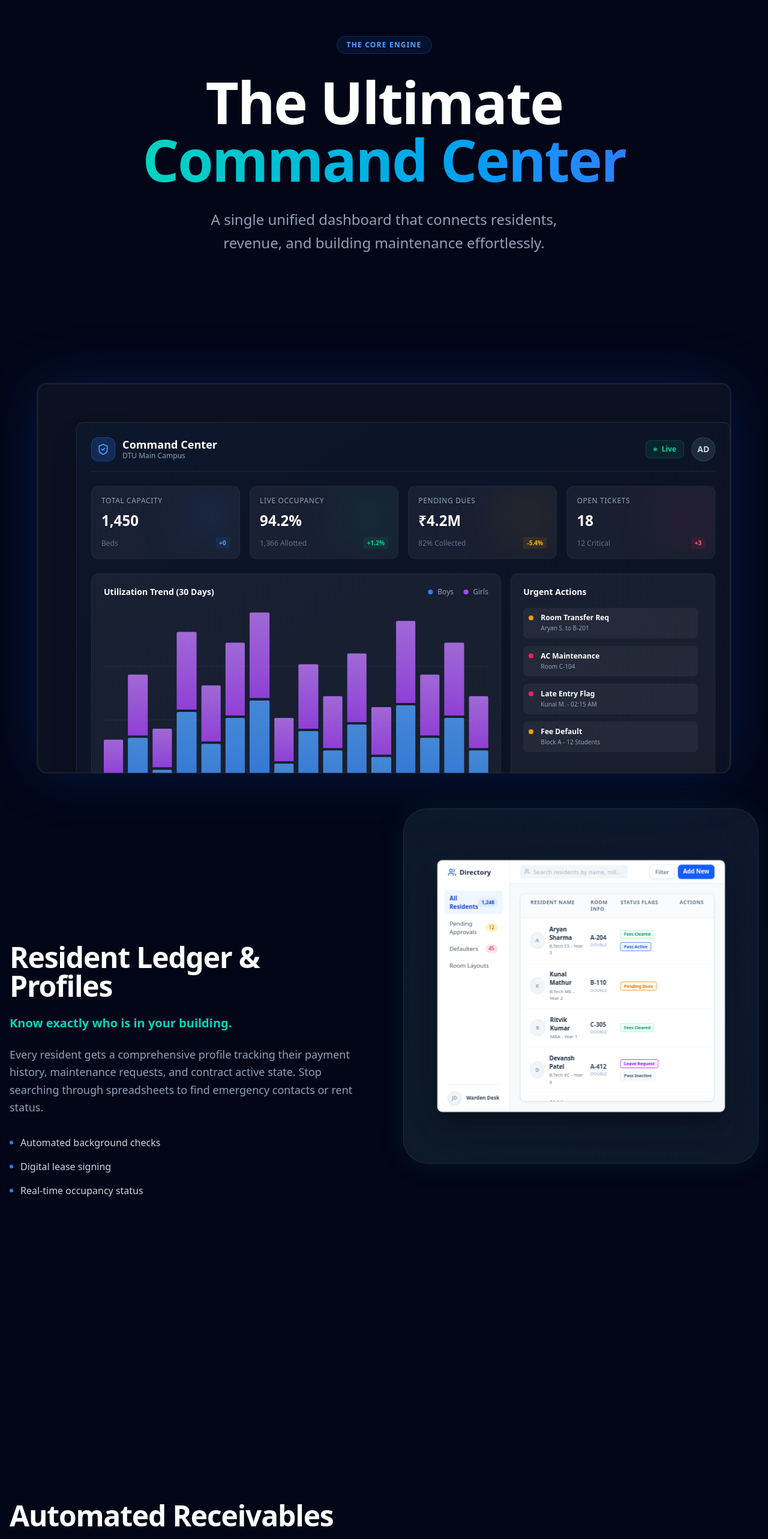
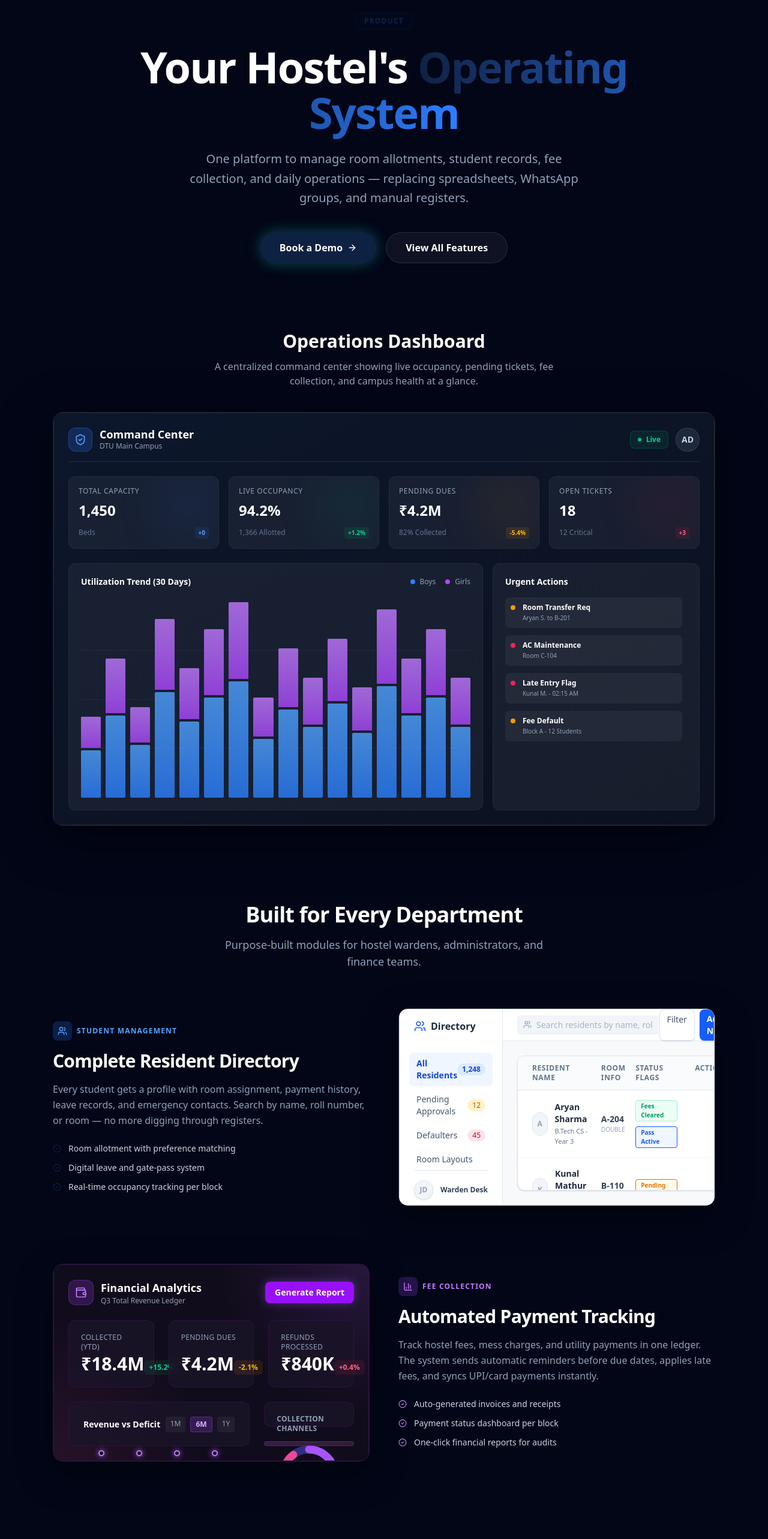
Before and after one commit to rachierich24/nestnwings, a Next.js app: page /product in a window 1280 px wide. Shown: the part 140-2706 px from the top of the page at 60% size. Built offline with nearby package versions, Linux system fonts and the light colour scheme.

Commit message:
fix: rewrite product page — remove floating dots/overlays, clean dashboard layout, professional copy

```diff
--- a/src/app/product/page.tsx
+++ b/src/app/product/page.tsx
@@ -1,10 +1,10 @@
 "use client";
 
 import { motion, useScroll, useTransform } from "framer-motion";
-import Image from "next/image";
 import { useRef } from "react";
 import Link from "next/link";
 import { OpsMockup, ResMockup, FinMockup } from "@/components/home/ProductShowcase";
+import { ArrowRight, CheckCircle2, BarChart3, Users, Shield } from "lucide-react";
 
 export default function ProductPage() {
     const containerRef = useRef<HTMLDivElement>(null);
@@ -13,148 +13,195 @@ export default function ProductPage() {
         offset: ["start start", "end end"]
     });
 
-    const scale = useTransform(scrollYProgress, [0, 1], [1, 1.15]);
-    const opacity = useTransform(scrollYProgress, [0, 0.2], [1, 0]);
-
     return (
-        <main className="bg-[#020617] min-h-screen text-white pt-24 pb-32">
-            {/* Cinematic Hero Segment */}
-            <section ref={containerRef} className="relative h-[150vh] flex flex-col items-center">
+        <main ref={containerRef} className="bg-[#020617] min-h-screen text-white">
+            {/* ========== Hero ========== */}
+            <section className="relative pt-32 pb-20 md:pt-40 md:pb-28 overflow-hidden">
+                <div className="container mx-auto px-6 max-w-5xl text-center relative z-10">
                     <motion.div
-                    style={{ opacity }}
-                    className="sticky top-1/4 z-20 text-center px-4 max-w-4xl mx-auto"
+                        initial={{ opacity: 0, y: 24 }}
+                        animate={{ opacity: 1, y: 0 }}
+                        transition={{ duration: 0.7 }}
                     >
-                    <div className="inline-block px-4 py-1.5 rounded-full bg-blue-500/10 border border-blue-500/20 text-blue-400 font-semibold tracking-widest text-xs uppercase mb-8">
-                        The Core Engine
+                        <div className="inline-block px-4 py-1.5 rounded-full bg-primary/10 border border-primary/20 text-primary font-semibold tracking-widest text-xs uppercase mb-6">
+                            Product
                         </div>
-                    <h1 className="text-5xl md:text-7xl lg:text-8xl font-black tracking-tight mb-8">
-                        The Ultimate <br />
-                        <span className="text-transparent bg-clip-text bg-gradient-to-r from-teal-400 to-blue-500">
-                            Command Center
+                        <h1 className="text-4xl md:text-6xl lg:text-7xl font-black tracking-tight mb-6 leading-[1.05]">
+                            Your Hostel's{" "}
+                            <span className="text-transparent bg-clip-text bg-gradient-to-r from-primary to-blue-500">
+                                Operating System
                             </span>
                         </h1>
-                    <p className="text-xl md:text-2xl text-slate-400 max-w-2xl mx-auto leading-relaxed">
-                        A single unified dashboard that connects residents, revenue, and building maintenance effortlessly.
+                        <p className="text-lg md:text-xl text-slate-400 max-w-2xl mx-auto leading-relaxed mb-10">
+                            One platform to manage room allotments, student records, fee collection, and daily operations — replacing spreadsheets, WhatsApp groups, and manual registers.
                         </p>
-                </motion.div>
-
-                {/* Hero Dashboard Reveal */}
-                <div className="sticky top-1/4 w-full px-4 md:px-12 mt-[40vh] z-10 perspective-[2000px]">
-                    <motion.div
-                        style={{ scale }}
-                        className="relative w-full max-w-6xl mx-auto aspect-[16/9] rounded-2xl border border-white/10 bg-[#0B1120] shadow-[0_0_100px_rgba(37,99,235,0.2)] overflow-hidden"
+                        <div className="flex flex-col sm:flex-row gap-4 justify-center">
+                            <Link
+                                href="/book-demo"
+                                className="inline-flex items-center justify-center gap-2 h-13 px-8 rounded-full bg-primary text-white font-bold text-base shadow-[0_0_24px_rgba(20,184,166,0.4)] hover:shadow-[0_0_36px_rgba(20,184,166,0.6)] transition-all"
                             >
-                        <div className="w-full h-full flex pt-8 pl-8 md:pt-12 md:pl-12 lg:pt-16 lg:pl-16 relative z-0">
-                            <div className="w-[1200px] h-[800px] origin-top-left scale-[0.5] sm:scale-[0.6] md:scale-[0.8] lg:scale-[0.9] xl:scale-100 pb-20">
-                                <OpsMockup />
+                                Book a Demo
+                                <ArrowRight size={16} />
+                            </Link>
+                            <Link
+                                href="/features"
+                                className="inline-flex items-center justify-center gap-2 h-13 px-8 rounded-full bg-white/5 border border-white/10 text-white font-bold text-base hover:bg-white/10 transition-all"
+                            >
+                                View All Features
+                            </Link>
                         </div>
-                        </div>
-                        <div className="absolute inset-0 ring-1 ring-inset ring-white/10 rounded-2xl pointer-events-none z-10" />
                     </motion.div>
                 </div>
             </section>
 
-            {/* Sticky Split-Screen Scroll Story */}
-            <section className="container mx-auto px-4 mt-32 md:mt-64 max-w-7xl relative pb-32">
-                <div className="flex flex-col lg:flex-row gap-16 relative">
-                    {/* Left Side: Scrolling Content */}
-                    <div className="lg:w-1/2 relative z-10 py-[20vh] space-y-[60vh]">
-                        {/* Story Block 1 (Tracks OpsMockup ideally, but let's map it to ResMockup for Resident Management) */}
+            {/* ========== Command Center Dashboard ========== */}
+            <section className="pb-24 md:pb-32">
+                <div className="container mx-auto px-6 max-w-6xl">
                     <motion.div
-                            className="min-h-[50vh] flex flex-col justify-center"
-                            initial={{ opacity: 0.3 }}
-                            whileInView={{ opacity: 1 }}
-                            viewport={{ margin: "-40% 0px -40% 0px" }}
+                        initial={{ opacity: 0, y: 40 }}
+                        whileInView={{ opacity: 1, y: 0 }}
+                        viewport={{ once: true }}
+                        transition={{ duration: 0.7 }}
                     >
-                            <h2 className="text-3xl md:text-5xl font-bold mb-6 tracking-tight">Resident Ledger & Profiles</h2>
-                            <h3 className="text-xl text-teal-400 mb-6 font-semibold">Know exactly who is in your building.</h3>
-                            <p className="text-slate-400 text-lg leading-relaxed mb-8">
-                                Every resident gets a comprehensive profile tracking their payment history, maintenance requests, and contract active state. Stop searching through spreadsheets to find emergency contacts or rent status.
+                        <div className="text-center mb-10">
+                            <h2 className="text-2xl md:text-3xl font-bold text-white mb-3">Operations Dashboard</h2>
+                            <p className="text-slate-400 max-w-xl mx-auto">
+                                A centralized command center showing live occupancy, pending tickets, fee collection, and campus health at a glance.
                             </p>
-                            <ul className="space-y-4">
-                                {["Automated background checks", "Digital lease signing", "Real-time occupancy status"].map((item, i) => (
-                                    <li key={i} className="flex items-center gap-3 text-slate-300">
-                                        <span className="w-1.5 h-1.5 rounded-full bg-blue-500" />
+                        </div>
+                        <div className="w-full aspect-[16/10] rounded-2xl border border-white/10 overflow-hidden shadow-[0_20px_80px_rgba(0,0,0,0.5)]">
+                            <OpsMockup />
+                        </div>
+                    </motion.div>
+                </div>
+            </section>
+
+            {/* ========== Feature Modules ========== */}
+            <section className="pb-24 md:pb-32">
+                <div className="container mx-auto px-6 max-w-6xl">
+                    <div className="text-center mb-16">
+                        <h2 className="text-3xl md:text-4xl font-black tracking-tight text-white mb-4">
+                            Built for Every Department
+                        </h2>
+                        <p className="text-lg text-slate-400 max-w-xl mx-auto">
+                            Purpose-built modules for hostel wardens, administrators, and finance teams.
+                        </p>
+                    </div>
+
+                    <div className="space-y-24">
+                        {/* Module 1: Resident Management */}
+                        <motion.div
+                            initial={{ opacity: 0, y: 32 }}
+                            whileInView={{ opacity: 1, y: 0 }}
+                            viewport={{ once: true }}
+                            transition={{ duration: 0.6 }}
+                            className="grid grid-cols-1 lg:grid-cols-2 gap-12 items-center"
+                        >
+                            <div>
+                                <div className="flex items-center gap-2 mb-4">
+                                    <div className="w-8 h-8 rounded-lg bg-blue-500/20 text-blue-400 flex items-center justify-center">
+                                        <Users size={16} />
+                                    </div>
+                                    <span className="text-xs font-bold text-blue-400 uppercase tracking-widest">Student Management</span>
+                                </div>
+                                <h3 className="text-2xl md:text-3xl font-bold text-white mb-4 tracking-tight">
+                                    Complete Resident Directory
+                                </h3>
+                                <p className="text-slate-400 leading-relaxed mb-6">
+                                    Every student gets a profile with room assignment, payment history, leave records, and emergency contacts. Search by name, roll number, or room — no more digging through registers.
+                                </p>
+                                <ul className="space-y-3">
+                                    {["Room allotment with preference matching", "Digital leave and gate-pass system", "Real-time occupancy tracking per block"].map((item, i) => (
+                                        <li key={i} className="flex items-center gap-3 text-slate-300 text-sm">
+                                            <CheckCircle2 size={14} className="text-primary shrink-0" />
                                             {item}
                                         </li>
                                     ))}
                                 </ul>
+                            </div>
+                            <div className="w-full aspect-[16/10] rounded-2xl border border-white/10 overflow-hidden shadow-[0_20px_60px_rgba(0,0,0,0.4)]">
+                                <ResMockup />
+                            </div>
                         </motion.div>
 
-                        {/* Story Block 2 (Tracks FinMockup) */}
+                        {/* Module 2: Finance */}
                         <motion.div
-                            className="min-h-[50vh] flex flex-col justify-center"
-                            initial={{ opacity: 0.3 }}
-                            whileInView={{ opacity: 1 }}
-                            viewport={{ margin: "-40% 0px -40% 0px" }}
+                            initial={{ opacity: 0, y: 32 }}
+                            whileInView={{ opacity: 1, y: 0 }}
+                            viewport={{ once: true }}
+                            transition={{ duration: 0.6 }}
+                            className="grid grid-cols-1 lg:grid-cols-2 gap-12 items-center"
                         >
-                            <h2 className="text-3xl md:text-5xl font-bold mb-6 tracking-tight">Automated Receivables</h2>
-                            <h3 className="text-xl text-blue-400 mb-6 font-semibold">Zero-touch rent collection.</h3>
-                            <p className="text-slate-400 text-lg leading-relaxed mb-8">
-                                Reconcile accounts instantly. The system automatically sends invoices 3 days before rent is due, applies late fees on day 5, and logs instant UPI/Card payments directly to the resident ledger.
+                            <div className="order-2 lg:order-1 w-full aspect-[16/10] rounded-2xl border border-white/10 overflow-hidden shadow-[0_20px_60px_rgba(0,0,0,0.4)]">
+                                <FinMockup />
+                            </div>
+                            <div className="order-1 lg:order-2">
+                                <div className="flex items-center gap-2 mb-4">
+                                    <div className="w-8 h-8 rounded-lg bg-purple-500/20 text-purple-400 flex items-center justify-center">
+                                        <BarChart3 size={16} />
+                                    </div>
+                                    <span className="text-xs font-bold text-purple-400 uppercase tracking-widest">Fee Collection</span>
+                                </div>
+                                <h3 className="text-2xl md:text-3xl font-bold text-white mb-4 tracking-tight">
+                                    Automated Payment Tracking
+                                </h3>
+                                <p className="text-slate-400 leading-relaxed mb-6">
+                                    Track hostel fees, mess charges, and utility payments in one ledger. The system sends automatic reminders before due dates, applies late fees, and syncs UPI/card payments instantly.
                                 </p>
-                            <ul className="space-y-4">
-                                {["Intelligent late-fee application", "Multi-gateway sync", "One-click financial reporting"].map((item, i) => (
-                                    <li key={i} className="flex items-center gap-3 text-slate-300">
-                                        <span className="w-1.5 h-1.5 rounded-full bg-teal-400" />
+                                <ul className="space-y-3">
+                                    {["Auto-generated invoices and receipts", "Payment status dashboard per block", "One-click financial reports for audits"].map((item, i) => (
+                                        <li key={i} className="flex items-center gap-3 text-slate-300 text-sm">
+                                            <CheckCircle2 size={14} className="text-purple-400 shrink-0" />
                                             {item}
                                         </li>
                                     ))}
                                 </ul>
-                        </motion.div>
-                    </div>
-
-                    {/* Right Side: Sticky Device Box */}
-                    <div className="hidden lg:block lg:w-1/2 relative h-[100vh] sticky top-0 flex items-center justify-center">
-                        <div className="w-full aspect-square rounded-[40px] border border-white/10 bg-white/5 overflow-hidden relative shadow-[0_0_50px_rgba(20,184,166,0.1)] backdrop-blur-3xl flex items-center justify-center -translate-y-16">
-
-                            {/* Layer 1: ResMockup */}
-                            <motion.div
-                                className="absolute inset-0 flex items-center justify-center pointer-events-none p-12"
-                                style={{
-                                    opacity: useTransform(scrollYProgress, [0.3, 0.5, 0.6], [1, 1, 0]),
-                                    scale: useTransform(scrollYProgress, [0.3, 0.5, 0.6], [1, 1, 0.9])
-                                }}
-                            >
-                                <div className="absolute inset-0 bg-gradient-to-tr from-teal-500/10 to-blue-500/10 opacity-50" />
-                                <div className="relative w-[800px] h-[600px] origin-center scale-[0.6] xl:scale-[0.7] drop-shadow-2xl">
-                                    <ResMockup />
                             </div>
                         </motion.div>
-
-                            {/* Layer 2: FinMockup */}
-                            <motion.div
-                                className="absolute inset-0 flex items-center justify-center pointer-events-none p-12"
-                                style={{
-                                    opacity: useTransform(scrollYProgress, [0.55, 0.65, 0.9], [0, 1, 1]),
-                                    scale: useTransform(scrollYProgress, [0.55, 0.65], [1.1, 1])
-                                }}
-                            >
-                                <div className="absolute inset-0 bg-gradient-to-bl from-blue-500/10 to-purple-500/10 opacity-50" />
-                                <div className="relative w-[800px] h-[600px] origin-center scale-[0.6] xl:scale-[0.7] drop-shadow-2xl">
-                                    <FinMockup />
-                                </div>
-                            </motion.div>
-
-                        </div>
                     </div>
                 </div>
             </section>
 
-            {/* Bottom CTA */}
-            <section className="container mx-auto px-4 mt-20 text-center max-w-4xl">
-                <div className="p-16 rounded-[40px] border border-white/10 bg-gradient-to-b from-white/5 to-transparent relative overflow-hidden">
-                    <div className="absolute inset-0 bg-blue-500/10 blur-[100px] -z-10" />
-                    <h2 className="text-4xl md:text-5xl font-black mb-8">Ready to upgrade your stack?</h2>
-                    <p className="text-xl text-slate-400 mb-10 max-w-2xl mx-auto">
-                        Migrate from legacy software in under 48 hours with our dedicated onboarding team.
+            {/* ========== Why Nest n Wings ========== */}
+            <section className="pb-24 md:pb-32">
+                <div className="container mx-auto px-6 max-w-5xl">
+                    <div className="text-center mb-12">
+                        <h2 className="text-3xl md:text-4xl font-black tracking-tight text-white mb-4">Why Institutions Choose Us</h2>
+                    </div>
+                    <div className="grid grid-cols-1 md:grid-cols-3 gap-6">
+                        {[
+                            { icon: Shield, title: "Built for Education", desc: "Designed specifically for universities, colleges, and PG hostels — not repurposed property software.", color: "primary" },
+                            { icon: Users, title: "Zero Training Needed", desc: "Wardens and staff can start using it on day one. No IT team required for setup.", color: "blue" },
+                            { icon: BarChart3, title: "Instant Reporting", desc: "Generate occupancy reports, fee collection summaries, and compliance documents in one click.", color: "purple" },
+                        ].map((item, i) => (
+                            <div key={i} className="p-6 rounded-2xl border border-white/10 bg-white/[0.03] hover:bg-white/[0.06] transition-colors">
+                                <div className={`w-10 h-10 rounded-xl bg-${item.color}-500/20 text-${item.color}-400 flex items-center justify-center mb-4`}>
+                                    <item.icon size={18} />
+                                </div>
+                                <h3 className="text-lg font-bold text-white mb-2">{item.title}</h3>
+                                <p className="text-slate-400 text-sm leading-relaxed">{item.desc}</p>
+                            </div>
+                        ))}
+                    </div>
+                </div>
+            </section>
+
+            {/* ========== Bottom CTA ========== */}
+            <section className="pb-24 md:pb-32">
+                <div className="container mx-auto px-6 max-w-4xl">
+                    <div className="p-12 md:p-16 rounded-3xl border border-white/10 bg-gradient-to-b from-white/5 to-transparent text-center relative overflow-hidden">
+                        <h2 className="text-3xl md:text-4xl font-black mb-4 tracking-tight">Ready to modernize your hostel?</h2>
+                        <p className="text-lg text-slate-400 mb-8 max-w-lg mx-auto">
+                            See how Nest n Wings can replace manual processes with a single, unified platform.
                         </p>
                         <Link
                             href="/book-demo"
-                        className="inline-flex items-center justify-center gap-2 rounded-full text-lg font-bold transition-all bg-white text-black hover:bg-slate-200 h-14 px-8"
+                            className="inline-flex items-center justify-center gap-2 rounded-full text-base font-bold transition-all bg-primary text-white shadow-[0_0_24px_rgba(20,184,166,0.4)] hover:shadow-[0_0_36px_rgba(20,184,166,0.6)] h-13 px-8"
                         >
                             Schedule a Demo
+                            <ArrowRight size={16} />
                         </Link>
+                    </div>
                 </div>
             </section>
         </main>
```
Lines whose indentation alone changed are shown as unchanged.
